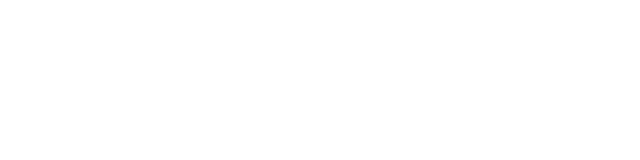
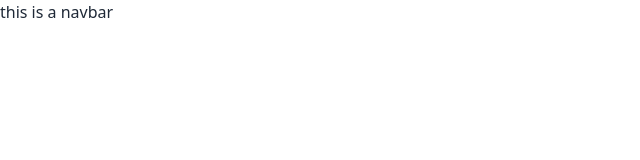
Before and after one commit to RSsunny/coffee-shop, a React (Vite) app: page / in a window 1280 px wide. Shown: the top 160 px of the page, without its empty margins (0-640 px from the left). Built offline with nearby package versions, Linux system fonts and the light colour scheme.

Commit message:
router setup complete

```diff
--- a/src/Layout/Mainlayout.jsx
+++ b/src/Layout/Mainlayout.jsx
@@ -1,8 +1,14 @@
+import { Outlet } from "react-router-dom";
+import Header from "../components/Header/Header";
+import Footer from "../components/Footer/Footer";
 
 
 const Mainlayout = () => {
     return (
         <div>
+            <Header></Header>
+            <Outlet></Outlet>
+            <Footer></Footer>
 
         </div>
     );
--- a/src/Router/Rouret.jsx
+++ b/src/Router/Rouret.jsx
@@ -1,11 +1,21 @@
+import { createBrowserRouter } from "react-router-dom";
+import Mainlayout from "../Layout/Mainlayout";
+import Error from "../Pages/Error/Error";
+import Home from "../Pages/Home/Home";
+
+const Rouret = createBrowserRouter([
+    {
+        path:'/',
+        element:<Mainlayout></Mainlayout>,
+        errorElement:<Error></Error>,
+        children:[
+            {
+                path:"/",
+                element:<Home></Home>
+            }
+        ]
+    }
+])
 
 
-const Rouret = () => {
-    return (
-        <div>
-
-        </div>
-    );
-};
-
 export default Rouret;
--- /dev/null
+++ b/src/components/Footer/Footer.jsx
@@ -0,0 +1,11 @@
+
+
+const Footer = () => {
+    return (
+        <div>
+
+        </div>
+    );
+};
+
+export default Footer;
--- /dev/null
+++ b/src/components/Header/Header.jsx
@@ -0,0 +1,12 @@
+import Navbar from "../Navbar/Navbar";
+
+
+const Header = () => {
+    return (
+        <div>
+            <Navbar></Navbar>
+        </div>
+    );
+};
+
+export default Header;
--- /dev/null
+++ b/src/components/Navbar/Navbar.jsx
@@ -0,0 +1,11 @@
+
+
+const Navbar = () => {
+    return (
+        <div>
+            <h1>this is a navbar</h1>
+        </div>
+    );
+};
+
+export default Navbar;
--- a/src/main.jsx
+++ b/src/main.jsx
@@ -2,9 +2,11 @@
 import ReactDOM from 'react-dom/client'
 
 import './index.css'
+import { RouterProvider } from 'react-router-dom'
+import Rouret from './Router/Rouret'
 
 ReactDOM.createRoot(document.getElementById('root')).render(
   <React.StrictMode>
-
+    <RouterProvider router={Rouret}></RouterProvider>
   </React.StrictMode>,
 )
```
